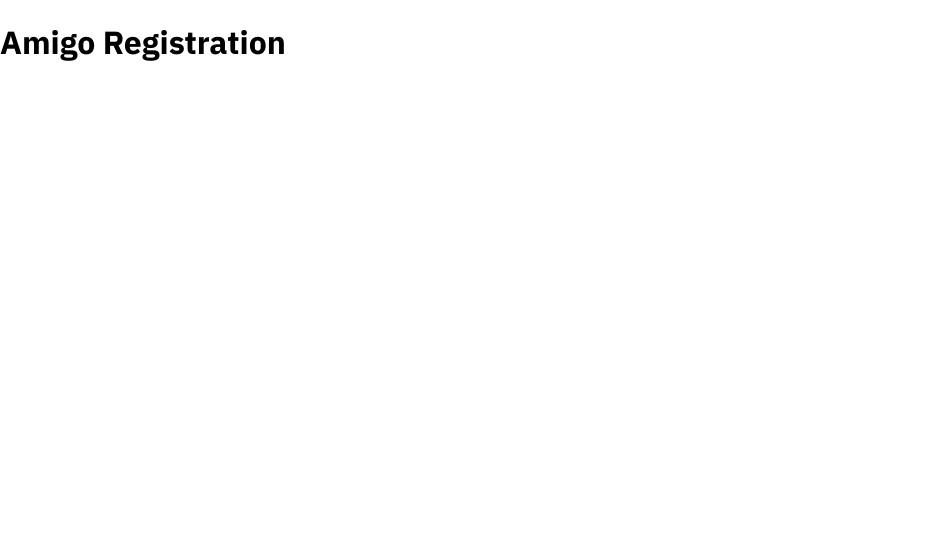
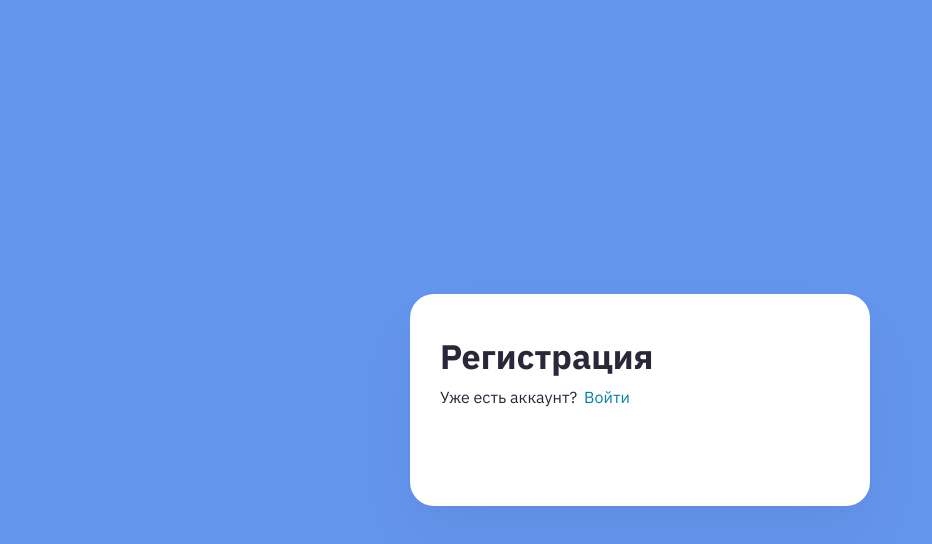
Before and after one commit to DmitriBelski/registration-form-validation, a React (Create React App) app: page / in a window 1280 px wide. Shown: the top 544 px of the page, without its empty margins (0-932 px from the left). Built offline with nearby package versions, Linux system fonts and the light colour scheme.

Commit message:
Add paper, form & header to layout

```diff
--- a/src/App.scss
+++ b/src/App.scss
@@ -0,0 +1,37 @@
+@import 'styles/variables.scss';
+
+.paper {
+  width: 460px;
+  margin: 50vh auto;
+  transform: translateY(-50%);
+  border-radius: $big-border-radius;
+  box-shadow: $paper-box-shadow;
+  background-color: $color-secondary-contrast;
+
+  &__form {
+    padding: 40px 30px;
+  }
+}
+
+.form {
+  display: flex;
+  flex-direction: column;
+
+  &__header {
+    margin-bottom: 58px;
+  }
+}
+
+.header {
+  &__title {
+    margin: 0 0 8px 0;
+  }
+
+  &__subtitle {
+    margin: 0;
+  }
+
+  &__subtitle-link {
+    margin-left: 6px;
+  }
+}
--- a/src/App.tsx
+++ b/src/App.tsx
@@ -1,9 +1,19 @@
 import 'App.scss'
 
-function App () {
+function App() {
   return (
-    <div>
-      <h1>Amigo Registration</h1>
+    <div className="paper">
+      <form className="form paper__form">
+        <div className="header form__header">
+          <h1 className="header__title text-title-regular">Регистрация</h1>
+          <span className="header__subtitle text-subtitle-regular">
+            Уже есть аккаунт?
+            <a className="header__subtitle-link link text-subtitle-accent" href="/" target="_blank">
+              Войти
+            </a>
+          </span>
+        </div>
+      </form>
     </div>
   )
 }
--- a/src/index.scss
+++ b/src/index.scss
@@ -6,6 +6,7 @@
 
 body {
   margin: 0;
+  background-color: cornflowerblue;
 }
 
 @font-face {
--- a/src/index.tsx
+++ b/src/index.tsx
@@ -1,6 +1,7 @@
 import React from 'react'
 import ReactDOM from 'react-dom'
 import 'index.scss'
+import 'styles/utils.scss'
 import 'styles/typography.scss'
 import App from 'App'
 
--- /dev/null
+++ b/src/styles/utils.scss
@@ -0,0 +1,14 @@
+@import './variables.scss';
+@import './typography.scss';
+
+.link {
+  text-decoration: none;
+  padding: 0 1px 2px 1px;
+
+  &:focus {
+    outline: none;
+    border-radius: $small-border-radius;
+    box-shadow: $link-focus-border-shadow;
+    @include default-transition(box-shadow);
+  }
+}
```
